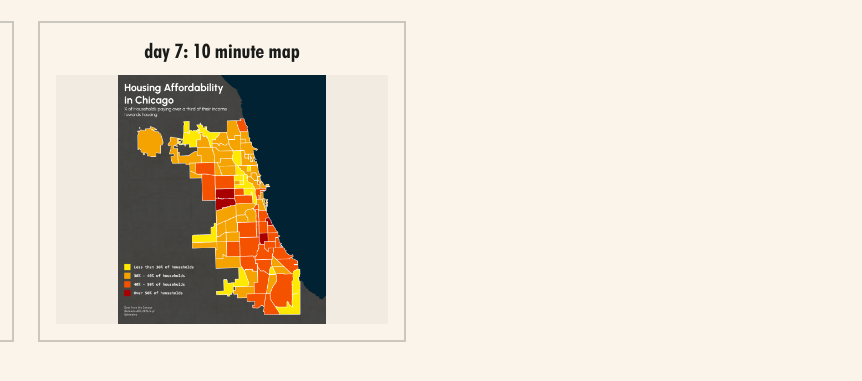
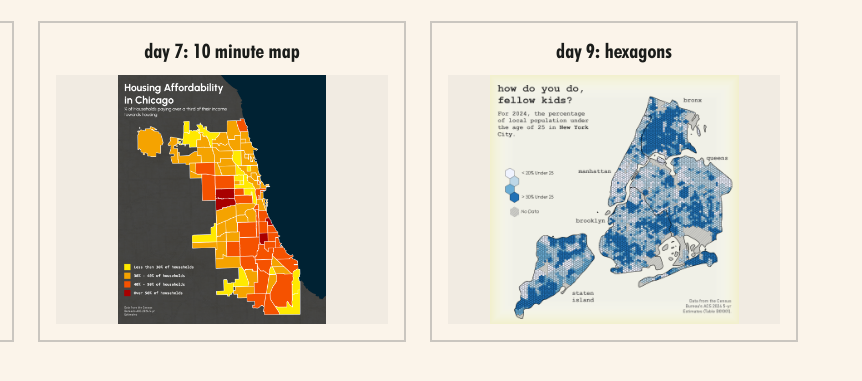
Before and after one commit to kabirakabira/kabirakabira.github.io, a plain HTML site: page projects/30-day-map.html in a window 1280 px wide. Shown: the part 579-960 px from the top of the page, 418-1280 px from the left. Drawn offline with nearby package versions, Linux system fonts and the light colour scheme.

Commit message:
30dmc-day9

```diff
--- a/projects/30-day-map.html
+++ b/projects/30-day-map.html
@@ -65,6 +65,14 @@
       <button class="map-thumb" type="button">
         <!-- REPLACE IMAGE SOURCE HERE -->
         <img src="/resources/project-resources/30-day-map/day07.png" alt="Day 7: 10 minute map" loading="lazy">
+      </button>
+    </div>
+
+    <div class="map-card">
+      <h2 class="map-title">day 9: hexagons</h2>
+      <button class="map-thumb" type="button">
+        <!-- REPLACE IMAGE SOURCE HERE -->
+        <img src="/resources/project-resources/30-day-map/day09.png" alt="Day 9: hexagons" loading="lazy">
       </button>
     </div>
 
```
Also changed, not shown: resources/project-resources/30-day-map/day09.png (added).
